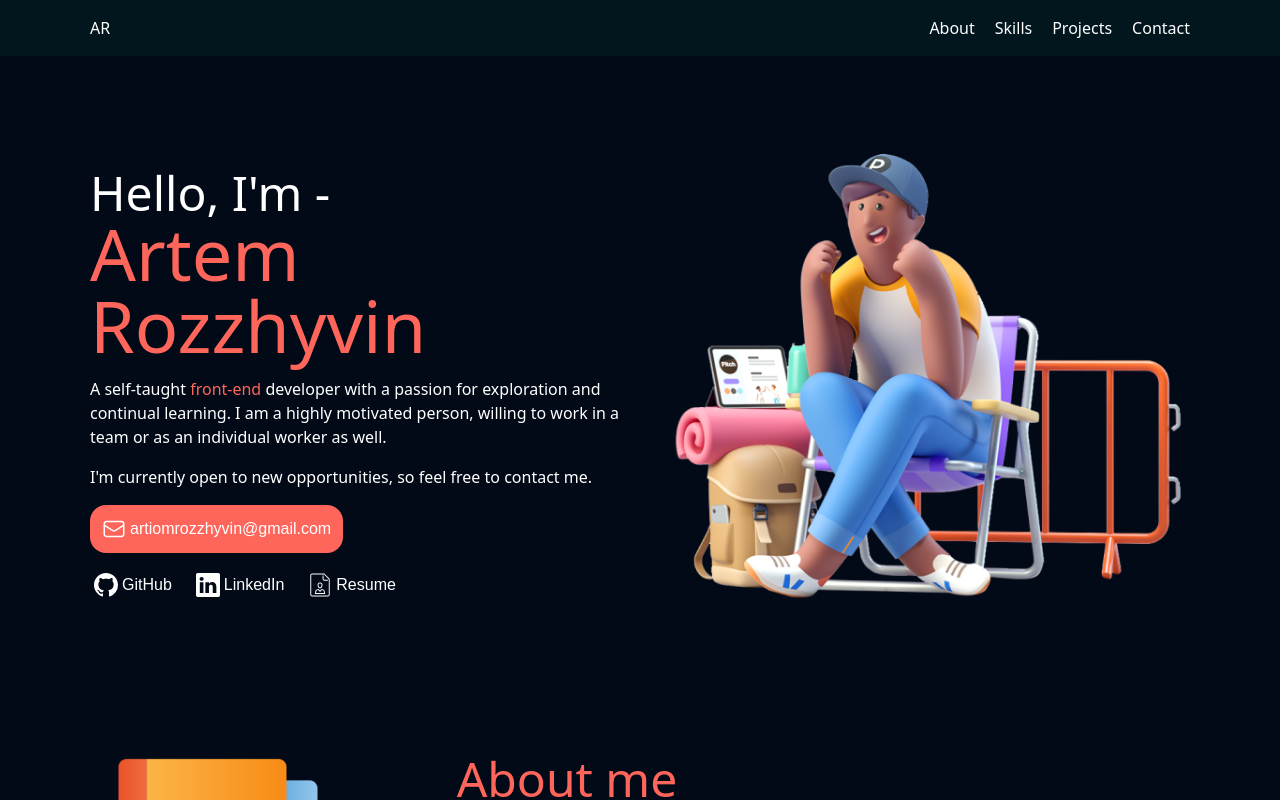
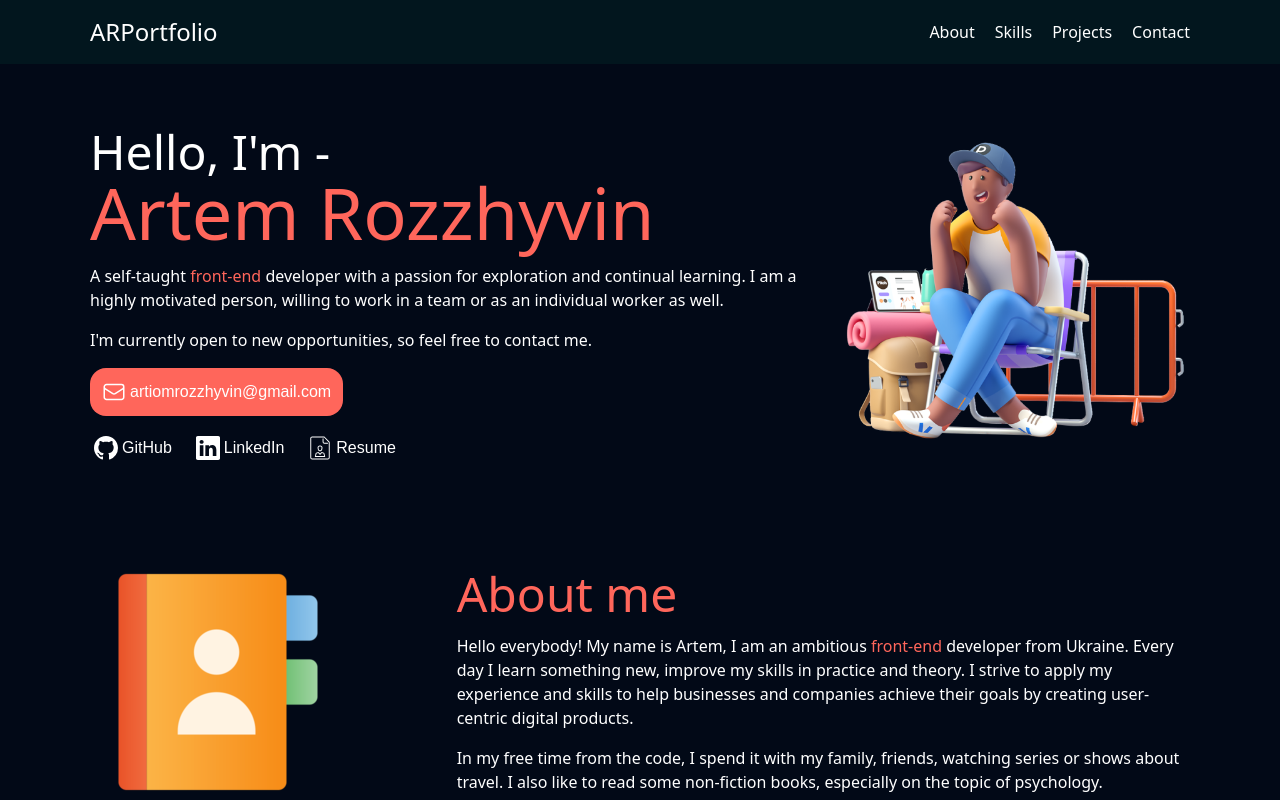
Before and after one commit to ArtemRozzhivin/Portfolio, a React (Create React App) app: page / in a window 1280 px wide. Shown: the top 800 px of the page. Built offline with nearby package versions, Linux system fonts and the light colour scheme.

Commit message:
fix header / create navigation component

```diff
--- a/src/App.tsx
+++ b/src/App.tsx
@@ -4,13 +4,14 @@ import Contacts from './components/Contacts';
 import Footer from './components/Footer';
 import Greeting from './components/Greeting';
 import Header from './components/Header';
+import Navigation from './components/Navigation';
 import Projects from './components/Projects';
 import Skills from './components/Skills';
 
 function App() {
   return (
-    <div className="flex flex-col">
-      <div>
+    <div className="flex flex-col min-h-[100vh]">
+      <div className="sticky top-0 left-0 z-20">
         <Header />
       </div>
 
--- a/src/components/About.tsx
+++ b/src/components/About.tsx
@@ -2,7 +2,7 @@ import React from 'react';
 
 const About: React.FC = () => {
   return (
-    <div className="flex items-center relative">
+    <div id="about" className="flex items-center relative">
       <div className="absolute h-[300px] w-[300px] xs:top-[20%] xs:-left-7 sm:top-[5%] left-0 -z-10 opacity-20 flex-1/3 md:static md:opacity-100 md:h-auto md:w-auto ">
         <img src="assets/contact.png" alt="Contact" />
       </div>
--- a/src/components/Contacts.tsx
+++ b/src/components/Contacts.tsx
@@ -3,11 +3,11 @@ import Button from '../ui/Button';
 
 const Contacts: React.FC = () => {
   return (
-    <div className="flex items-center gap-10 relative mb-10">
+    <div id="contacts" className="flex items-center gap-10 relative mb-10">
       <div className="absolute h-[300px] w-[300px] top-[10%] left-0 -z-10 opacity-20 flex-1/3 md:static md:opacity-100 md:h-auto md:w-auto">
         <img src="assets/home.png" alt="Skills" />
       </div>
-      <div className='flex-auto text-right md:text-left'>
+      <div className="flex-auto text-right md:text-left">
         <h2 className="text-orange text-5xl mb-4">Contact me</h2>
         <div className="mb-4">
           Feel free to reach me for any collaboration or work opportunities, I’m looking to
@@ -32,7 +32,7 @@ const Contacts: React.FC = () => {
             <span className="ml-1">artiomrozzhyvin@gmail.com</span>
           </Button>
         </a>
-        <div className='mt-4'>
+        <div className="mt-4">
           Or you can contact me by phone number: <span className="text-orange">+380961850861</span>
         </div>
       </div>
--- a/src/components/Greeting.tsx
+++ b/src/components/Greeting.tsx
@@ -95,7 +95,7 @@ const Greeting: React.FC = () => {
           </div>
         </div>
       </div>
-      <div className="absolute h-[300px] w-[300px] top-0 right-0 -z-10 opacity-20 flex-1/2 md:static md:opacity-100 md:h-auto md:w-auto">
+      <div className="absolute h-[300px] w-[300px] top-0 right-0 -z-10 opacity-20 flex-1/3 md:static md:opacity-100 md:h-auto md:w-auto">
         <img src="assets/block1.png" alt="Greeting" />
       </div>
     </div>
--- a/src/components/Header/index.tsx
+++ b/src/components/Header/index.tsx
@@ -1,16 +1,29 @@
 import React from 'react';
+import Burger from '../../ui/Burger';
+import Navigation from '../Navigation';
 
 const Header: React.FC = () => {
   return (
-    <header className="sticky top-0 left-0 py-4 bg-header xs:px-4">
+    <header className="w-full py-4 bg-header xs:px-4">
       <div className="max-w-container mx-auto flex justify-between items-center">
-        <h1>AR</h1>
-        <nav>
+        <h1 className="text-2xl">ARPortfolio</h1>
+        <div className="block sm:hidden">
+          <Burger />
+        </div>
+        <nav className="xs:hidden sm:block">
           <ul className="flex gap-x-5 text-base">
-            <li>About</li>
-            <li>Skills</li>
-            <li>Projects</li>
-            <li>Contact</li>
+            <li>
+              <a href="#about">About</a>
+            </li>
+            <li>
+              <a href="#skills">Skills</a>
+            </li>
+            <li>
+              <a href="#projects">Projects</a>
+            </li>
+            <li>
+              <a href="#contacts">Contact</a>
+            </li>
           </ul>
         </nav>
       </div>
--- /dev/null
+++ b/src/components/Navigation.tsx
@@ -0,0 +1,24 @@
+import React from 'react';
+
+const Navigation: React.FC = () => {
+  return (
+    <nav className="h-[100vh]">
+      <ul className="flex flex-col gap-10 text-3xl justify-center items-center w-full h-full">
+        <li>
+          <a href="#about">About</a>
+        </li>
+        <li>
+          <a href="#skills">Skills</a>
+        </li>
+        <li>
+          <a href="#projects">Projects</a>
+        </li>
+        <li>
+          <a href="#contacts">Contact</a>
+        </li>
+      </ul>
+    </nav>
+  );
+};
+
+export default Navigation;
--- a/src/components/Projects.tsx
+++ b/src/components/Projects.tsx
@@ -17,12 +17,12 @@ const projects = [
       'The site is an online store selling sneakers. The site has several pages: main, shopping cart, favorites, purchased. The site also has animations and is fully responsive. A fake api was used on the motskapi service',
     img: 'assets/reactSneakers.png',
     stack: ['TypeScript', 'React', 'Redux', 'Tailwind'],
-  }
+  },
 ];
 
 const Projects: React.FC = () => {
   return (
-    <div>
+    <div id="projects">
       <h2 className="text-orange text-5xl">Featured projects</h2>
       <div className="my-4">
         These are my projects in which I study and improve my skills and abilities.
--- a/src/components/Skills.tsx
+++ b/src/components/Skills.tsx
@@ -15,7 +15,7 @@ const skills = [
 
 const Skills: React.FC = () => {
   return (
-    <div className="flex items-center gap-10 relative">
+    <div id="skills" className="flex items-center gap-10 relative">
       <div className="flex-auto">
         <h2 className="text-orange text-5xl mb-4">My Skills</h2>
         <div className="mb-4">
--- /dev/null
+++ b/src/ui/Burger.tsx
@@ -0,0 +1,26 @@
+import React, { useState } from 'react';
+import Button from './Button';
+
+const Burger: React.FC = () => {
+  return (
+    <div>
+      <Button noBackground>
+        <svg
+          xmlns="http://www.w3.org/2000/svg"
+          fill="none"
+          viewBox="0 0 24 24"
+          strokeWidth="1.5"
+          stroke="currentColor"
+          className="w-6 h-6">
+          <path
+            strokeLinecap="round"
+            strokeLinejoin="round"
+            d="M3.75 6.75h16.5M3.75 12h16.5m-16.5 5.25h16.5"
+          />
+        </svg>
+      </Button>
+    </div>
+  );
+};
+
+export default Burger;
```
Also changed, not shown: public/assets/burger.svg (added).
